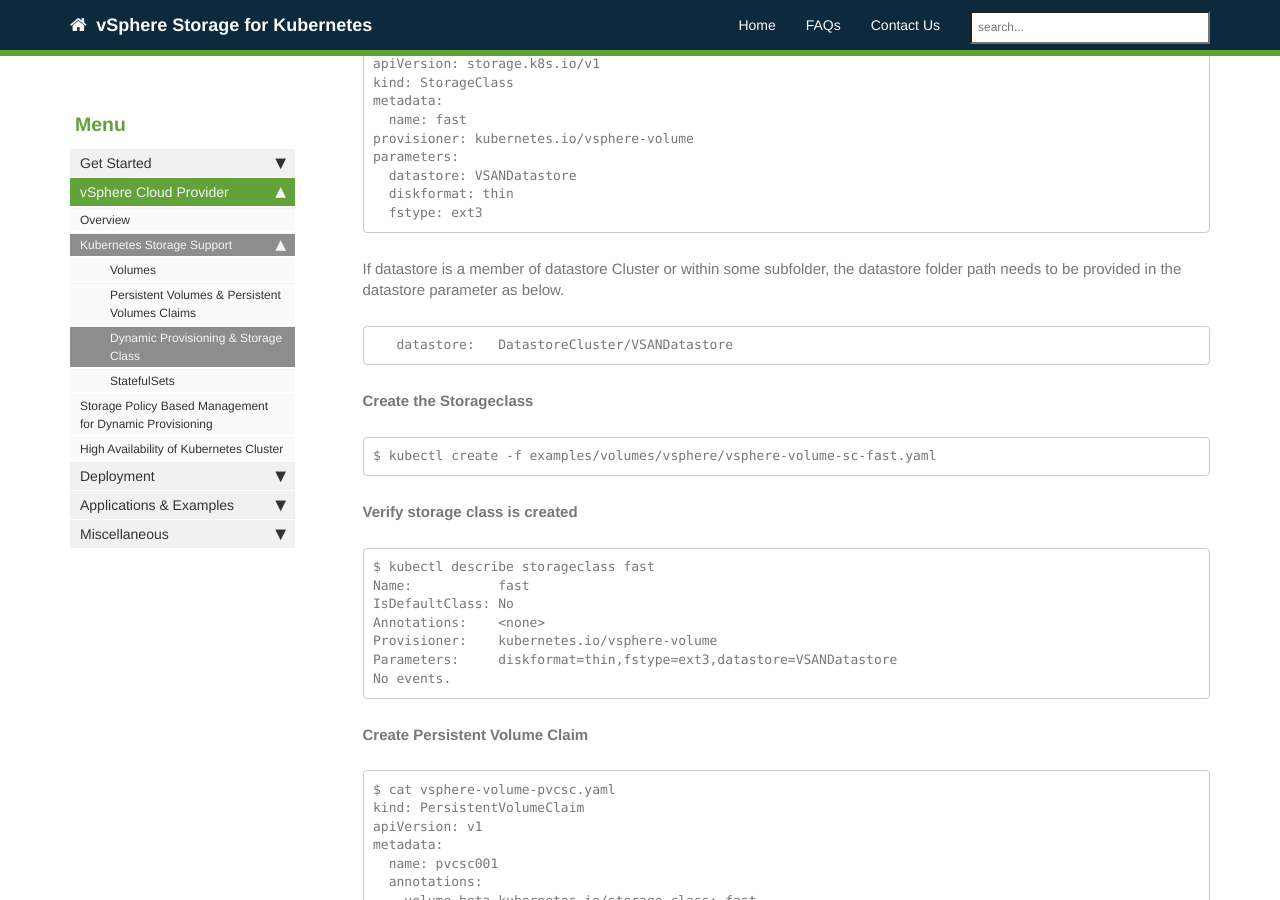
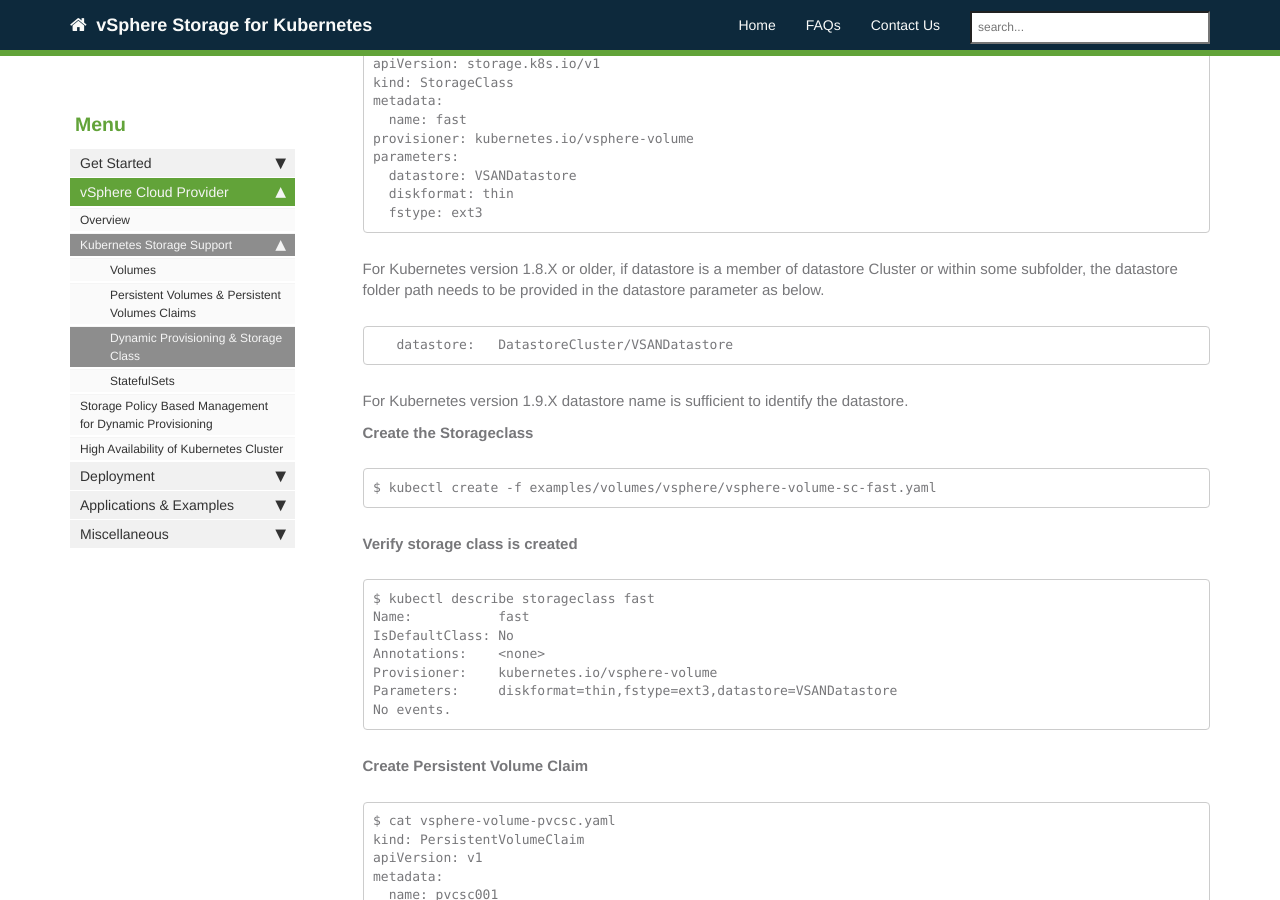
Before and after one commit to vmware-archive/vsphere-storage-for-kubernetes, a Jekyll site: the page built from documentation/storageclass.md, in a window 1280 px wide and 900 px high, scrolled down 728 px. Built offline with Jekyll 4.4.1, drawn with Linux system fonts in a browser that asks for light colours; nearby versions of some CDN libraries; our own code applies the rules of GitHub Pages for plain Markdown files; comment, search, counter and statistics services are not loaded.

Commit message:
Fix description for datastore path
We need to explicitly call out that 1.8 and older versions need path to be specified and 1.9 only requires name. https://vmware.github.io/vsphere-storage-for-kubernetes/documentation/existing.html already calls this out.

````diff
--- a/documentation/storageclass.md
+++ b/documentation/storageclass.md
@@ -40,11 +40,12 @@
   fstype: ext3
 ```
 
-If datastore is a member of datastore Cluster or within some subfolder, the datastore folder path needs to be provided in the datastore parameter as below.
+For Kubernetes version 1.8.X or older, if datastore is a member of datastore Cluster or within some subfolder, the datastore folder path needs to be provided in the datastore parameter as below.
 
 ```
    datastore:	DatastoreCluster/VSANDatastore
 ```
+For Kubernetes version 1.9.X datastore name is sufficient to identify the datastore.
 
 **Create the Storageclass**
 
````
